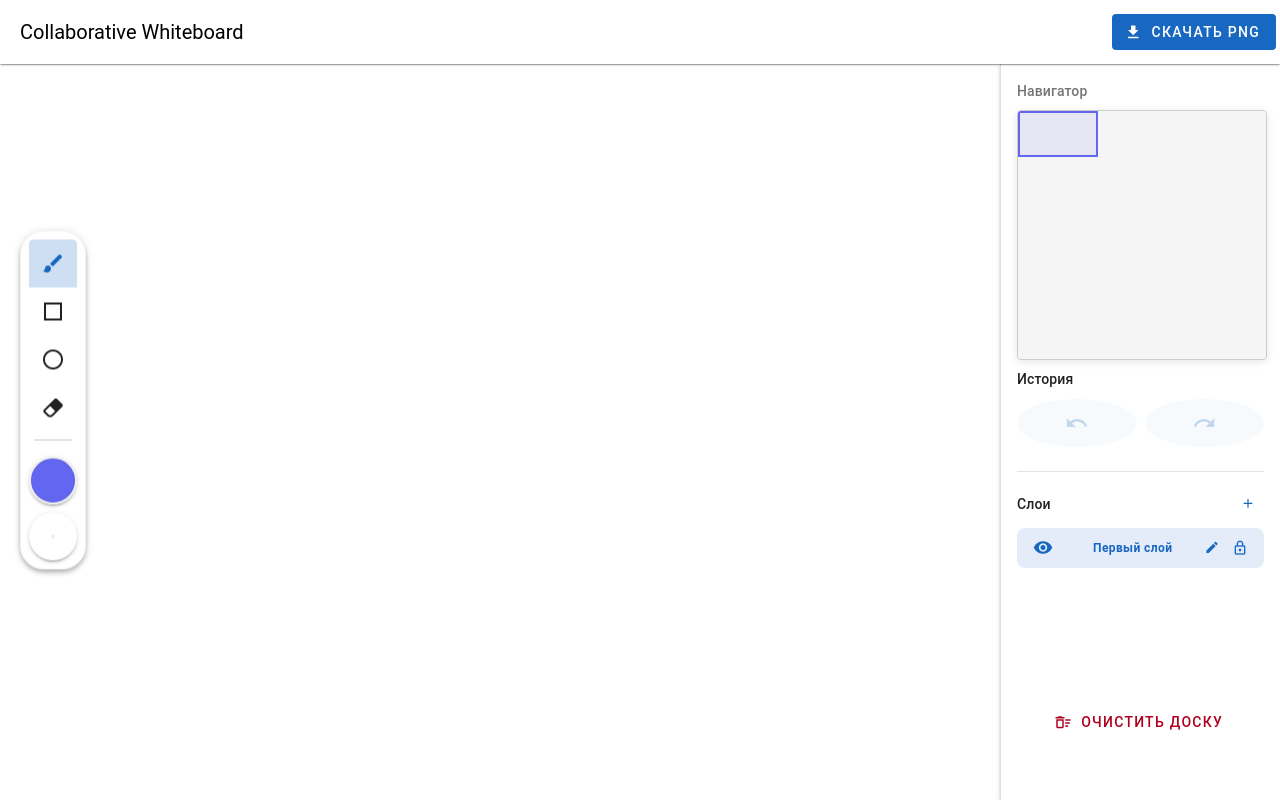
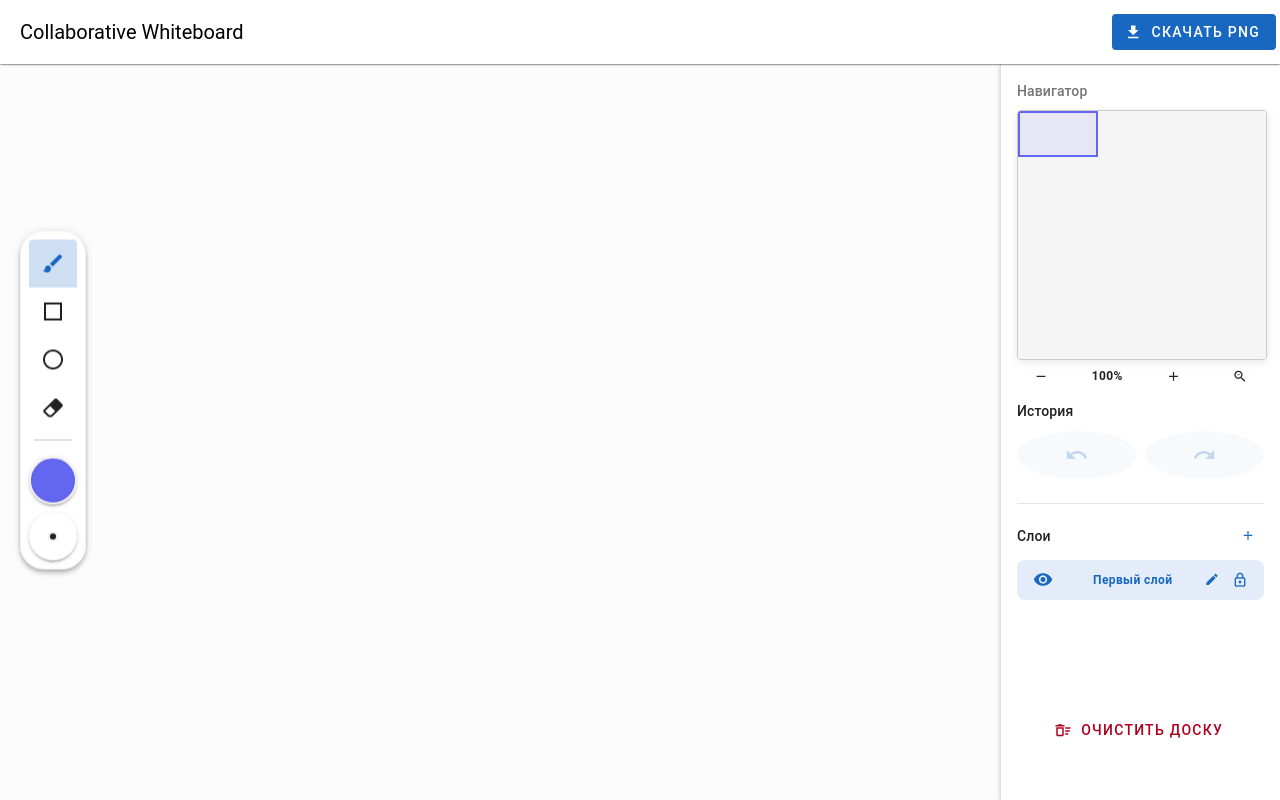
Before and after one commit to ManyakovS/realtime-whiteboard, a Vue app in the folder whiteboard-frontend/: page / in a window 1280 px wide. Built offline with nearby package versions, Linux system fonts and the light colour scheme.

Commit message:
feat: zoom

```diff
--- a/whiteboard-frontend/src/components/layout/Viewport.vue
+++ b/whiteboard-frontend/src/components/layout/Viewport.vue
@@ -1,18 +1,13 @@
 <template>
   <div class="viewport-container" ref="container">
-    <div
-      class="canvas-scroll-content"
-      :style="{ width: store.WORLD_SIZE + 'px', height: store.WORLD_SIZE + 'px' }"
-    >
-      <slot></slot>
-    </div>
+    <slot></slot>
   </div>
 </template>
 
 <script setup lang="ts">
-import { ref, onMounted } from 'vue';
-import { useWhiteboardStore } from '@/stores/whiteboard-store';
-import { useViewport } from '@/composables/useViewport';
+import { ref, onMounted } from "vue";
+import { useWhiteboardStore } from "@/stores/whiteboard-store";
+import { useViewport } from "@/composables/useViewport";
 
 const store = useWhiteboardStore();
 const container = ref<HTMLElement | null>(null);
@@ -29,14 +24,9 @@ onMounted(() => {
 .viewport-container {
   width: 100vw;
   height: calc(100dvh - 64px);
-  max-height: calc(100dvh - 64px);;
+  max-height: calc(100dvh - 64px);
   overflow: auto;
   cursor: crosshair;
-}
-
-.canvas-scroll-content {
-  position: relative;
-  background-color: white;
-  box-shadow: 0 0 40px rgba(0,0,0,0.1);
+  background-color: rgba(66, 66, 66, 0.016);
 }
 </style>
--- a/whiteboard-frontend/src/components/right-panel/MiniMap.vue
+++ b/whiteboard-frontend/src/components/right-panel/MiniMap.vue
@@ -1,26 +1,27 @@
 <template>
-  <v-card
-    variant="outlined"
-    class="mini-map"
-  >
-    <canvas
-      ref="miniMapCanvasRef"
-      class="mini-map-canvas"
-      :width="MINI_MAP_SIZE"
-      :height="MINI_MAP_SIZE"
-      @mousedown="startNavigation"
-    />
-    <MinimapViewportIndicator :width="MINI_MAP_SIZE" :height="MINI_MAP_SIZE" />
-  </v-card>
+  <div class="minimap-wrapper">
+    <v-card variant="outlined" class="mini-map">
+      <canvas ref="miniMapCanvasRef" class="mini-map-canvas" :width="MINI_MAP_SIZE" :height="MINI_MAP_SIZE"
+        @mousedown="startNavigation" />
+      <MinimapViewportIndicator :width="MINI_MAP_SIZE" :height="MINI_MAP_SIZE" />
+    </v-card>
+
+    <div class="d-flex align-center justify-space-between px-2">
+      <v-btn icon="mdi-minus" size="x-small" variant="text" @click="changeZoom(-0.1)"></v-btn>
+      <span class="text-caption font-weight-bold">{{ Math.round(state.zoom * 100) }}%</span>
+      <v-btn icon="mdi-plus" size="x-small" variant="text" @click="changeZoom(0.1)"></v-btn>
+      <v-btn icon="mdi-magnify-minus-outline" size="x-small" variant="text" @click="setZoom(1)" title="Сброс"></v-btn>
+    </div>
+  </div>
 </template>
 
 <script setup lang="ts">
 import { ref, computed, onMounted, onUnmounted, watch } from "vue";
 import { useWhiteboardStore } from "@/stores/whiteboard-store";
-import { useViewport } from '@/composables/useViewport';
+import { useViewport } from "@/composables/useViewport";
 
 const store = useWhiteboardStore();
-const { handleMinimapAction } = useViewport();
+const { handleMinimapAction, setZoom, state } = useViewport();
 
 // Константы
 const MINI_MAP_SIZE = 250;
@@ -65,12 +66,16 @@ const startNavigation = (e: MouseEvent) => {
   };
 
   const onStop = () => {
-    window.removeEventListener('mousemove', onMove);
-    window.removeEventListener('mouseup', onStop);
+    window.removeEventListener("mousemove", onMove);
+    window.removeEventListener("mouseup", onStop);
   };
 
-  window.addEventListener('mousemove', onMove);
-  window.addEventListener('mouseup', onStop);
+  window.addEventListener("mousemove", onMove);
+  window.addEventListener("mouseup", onStop);
+};
+
+const changeZoom = (delta: number) => {
+  setZoom(state.zoom + delta);
 };
 
 watch(
@@ -84,7 +89,6 @@ watch(
 onMounted(() => {
   renderMiniMap();
 });
-
 </script>
 
 <style lang="css" scoped>
--- a/whiteboard-frontend/src/components/whiteboard/CanvasBoard.vue
+++ b/whiteboard-frontend/src/components/whiteboard/CanvasBoard.vue
@@ -1,26 +1,36 @@
 <template>
   <Viewport>
-    <div class="canvas-wrapper" :style="{ width: store.WORLD_SIZE + 'px', height: store.WORLD_SIZE + 'px' }">
+    <div class="canvas-wrapper" :style="{
+      width: store.WORLD_SIZE + 'px',
+      height: store.WORLD_SIZE + 'px',
+      transform: `scale(${state.zoom})`,
+      transformOrigin: '0 0',
+    }">
       <canvas ref="canvasRef" v-for="layer in store.layers" :key="layer.id" :id="'layer-' + layer.id"
-        :width="store.WORLD_SIZE" :height="store.WORLD_SIZE"
-        :class="['layer-canvas', { 'active-layer': store.activeLayerId === layer.id }]" :style="{
+        :width="store.WORLD_SIZE" :height="store.WORLD_SIZE" :class="[
+          'layer-canvas',
+          { 'active-layer': store.activeLayerId === layer.id },
+        ]" :style="{
           zIndex: layer.id,
           visibility: layer.visible ? 'visible' : 'hidden',
-          pointerEvents: store.activeLayerId === layer.id ? 'auto' : 'none'
+          pointerEvents: store.activeLayerId === layer.id ? 'auto' : 'none',
         }" @mousedown="handleStart" @mousemove="handleMove" @mouseup="handleEnd" />
     </div>
   </Viewport>
 </template>
 
 <script setup lang="ts">
-import { ref, onMounted } from 'vue';
-import { useWhiteboardStore } from '@/stores/whiteboard-store';
-import { useWhiteboard } from '@/composables/useWhiteboard';
+import { ref, onMounted } from "vue";
+import { useWhiteboardStore } from "@/stores/whiteboard-store";
+import { useWhiteboard } from "@/composables/useWhiteboard";
+import { useViewport } from '@/composables/useViewport';
+
 const store = useWhiteboardStore();
 
 const canvasRef = ref<HTMLCanvasElement | null>(null);
 
 const { initCanvas, handleStart, handleMove, handleEnd } = useWhiteboard();
+const { state } = useViewport()
 
 onMounted(() => {
   if (canvasRef.value) {
@@ -35,8 +45,7 @@ onMounted(() => {
   box-shadow: 0 0 50px rgba(0, 0, 0, 0.1);
   user-select: none;
   touch-action: none;
-  background-image:
-    radial-gradient(#e0e0e0 1px, transparent 1px);
+  background-image: radial-gradient(#e0e0e0 1px, transparent 1px);
   background-size: 40px 40px;
 }
 
--- a/whiteboard-frontend/src/composables/useViewport.ts
+++ b/whiteboard-frontend/src/composables/useViewport.ts
@@ -1,12 +1,12 @@
 import { ref, reactive } from 'vue';
 import { useWhiteboardStore } from '@/stores/whiteboard-store';
 
-// Создаем состояние вне функции, чтобы оно было единым (Singleton)
 const state = reactive({
   scrollX: 0,
   scrollY: 0,
   viewWidth: 0,
   viewHeight: 0,
+  zoom: 1,
 });
 
 const viewportRef = ref<HTMLElement | null>(null);
@@ -32,6 +32,10 @@ export function useViewport() {
     state.viewHeight = viewportRef.value.clientHeight;
   };
 
+  const setZoom = (value: number) => {
+    state.zoom = Math.min(Math.max(value, 0.25), 3);
+  };
+
   const scrollTo = (x: number, y: number) => {
     if (!viewportRef.value) return;
     viewportRef.value.scrollLeft = x - state.viewWidth / 2;
@@ -39,8 +43,8 @@ export function useViewport() {
   };
 
   const getIndicatorStyle = (minimapWidth: number, minimapHeight: number) => {
-    const scaleX = minimapWidth / store.WORLD_SIZE;
-    const scaleY = minimapHeight / store.WORLD_SIZE;
+    const scaleX = minimapWidth / (store.WORLD_SIZE * state.zoom);
+    const scaleY = minimapHeight / (store.WORLD_SIZE * state.zoom);
 
     return {
       width: `${state.viewWidth * scaleX}px`,
@@ -59,40 +63,30 @@ export function useViewport() {
     viewportRef.value.scrollTop = targetY;
   };
 
-  /**
-   * Метод для навигации через мини-карту
-   * @param e - MouseEvent из мини-карты
-   * @param minimapEl - Элемент мини-карты (холст или контейнер)
-   */
   const handleMinimapAction = (e: MouseEvent, minimapEl: HTMLElement | null) => {
     if (!minimapEl || !viewportRef.value) return;
 
-    // 1. Получаем физические размеры мини-карты в DOM
     const rect = minimapEl.getBoundingClientRect();
 
-    // 2. Рассчитываем масштаб (World / DOM)
-    // Используем ширину, так как пропорции холста и миникарты обычно совпадают
-    const scale = store.WORLD_SIZE / rect.width;
+    const scale = (store.WORLD_SIZE * state.zoom) / rect.width;
 
-    // 3. Вычисляем координаты клика относительно мини-карты
     const clickX = e.clientX - rect.left;
     const clickY = e.clientY - rect.top;
 
-    // 4. Переводим в мировые координаты
     const worldX = clickX * scale;
     const worldY = clickY * scale;
 
-    // 5. Выполняем перемещение
     scrollTo(worldX, worldY);
   };
 
   return {
-    ...reactive(state),
+    state,
     viewportRef,
     initViewport,
     scrollTo,
     getIndicatorStyle,
     handleMinimapAction,
     centerViewport,
+    setZoom,
   };
 }
--- a/whiteboard-frontend/src/stores/whiteboard-store.ts
+++ b/whiteboard-frontend/src/stores/whiteboard-store.ts
@@ -17,7 +17,7 @@ export const useWhiteboardStore = defineStore('whiteboard', () => {
   const historyApi = ref<any>(null);
 
   const strokeColor = ref('#6366F1');
-  const strokeWidth = ref(5);
+  const strokeWidth = ref(10);
   const currentTool = ref('brush');
 
   // Слои
```
